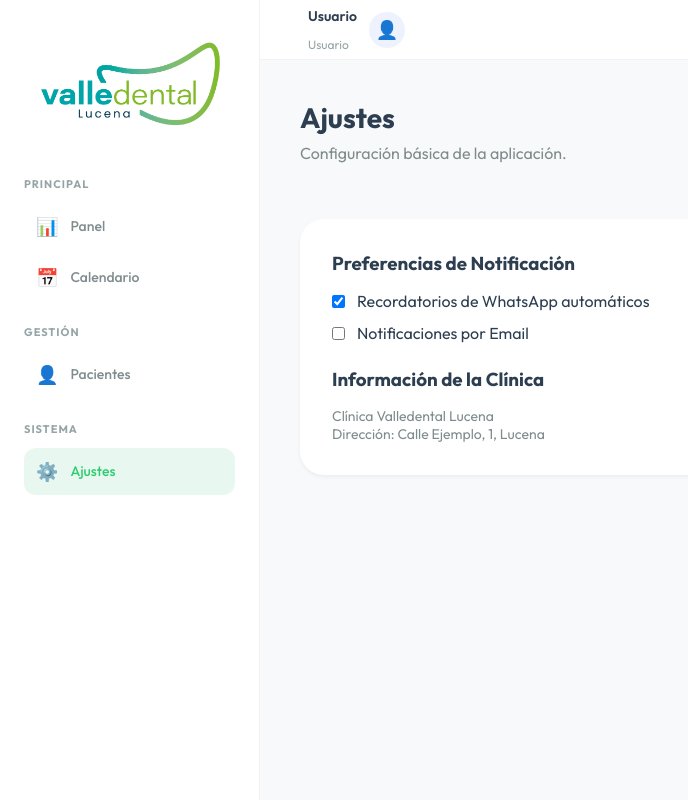
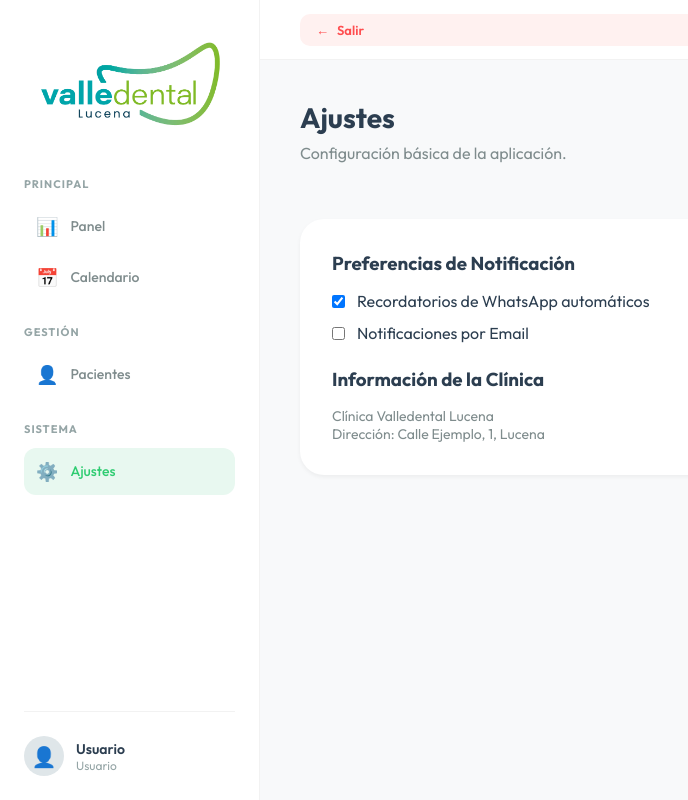
Before and after one commit to VictorGarRos/crm_valledental, a Next.js app: page /ajustes in a window 1280 px wide. Shown: the whole page, without its empty margins (0-688 px from the left). Built offline with nearby package versions, Linux system fonts and the light colour scheme.

Commit message:
style: revert user profile to sidebar, update logout icon, remove emojis

```diff
--- a/src/app/DashboardClient.tsx
+++ b/src/app/DashboardClient.tsx
@@ -58,7 +58,7 @@ export default function DashboardClient({ stats, recentAppointments }: Dashboard
                     <div className={styles.heroCard}>
                         <div className={styles.heroHeader}>
                             <span className={styles.badge}>PRÓXIMA CITA</span>
-                            <span className={styles.videoTag}>📹 {nextAppointment.type}</span>
+                            <span className={styles.videoTag}>{nextAppointment.type}</span>
                         </div>
                         <div className={styles.heroContent}>
                             <div className={styles.doctorInfo}>
--- a/src/components/Header.tsx
+++ b/src/components/Header.tsx
@@ -1,6 +1,6 @@
 "use client";
 
-import React, { useEffect, useState, useRef } from 'react';
+import React from 'react';
 import { useRouter } from 'next/navigation';
 import styles from './Header.module.css';
 
@@ -10,25 +10,6 @@ interface HeaderProps {
 
 const Header = ({ onMenuClick }: HeaderProps) => {
     const router = useRouter();
-    const [userName, setUserName] = useState('Usuario');
-    const [isDropdownOpen, setIsDropdownOpen] = useState(false);
-    const dropdownRef = useRef<HTMLDivElement>(null);
-
-    useEffect(() => {
-        const storedName = localStorage.getItem('username');
-        if (storedName) {
-            setUserName(storedName.charAt(0).toUpperCase() + storedName.slice(1));
-        }
-
-        const handleClickOutside = (event: MouseEvent) => {
-            if (dropdownRef.current && !dropdownRef.current.contains(event.target as Node)) {
-                setIsDropdownOpen(false);
-            }
-        };
-
-        document.addEventListener('mousedown', handleClickOutside);
-        return () => document.removeEventListener('mousedown', handleClickOutside);
-    }, []);
 
     const handleLogout = () => {
         localStorage.removeItem('username');
@@ -40,27 +21,10 @@ const Header = ({ onMenuClick }: HeaderProps) => {
             <button className={styles.menuBtn} onClick={onMenuClick}>
                 ☰
             </button>
-            <div className={styles.userContainer} ref={dropdownRef}>
-                <button
-                    className={styles.userProfileBtn}
-                    onClick={() => setIsDropdownOpen(!isDropdownOpen)}
-                >
-                    <div className={styles.userInfo}>
-                        <p className={styles.userName}>{userName}</p>
-                        <p className={styles.userRole}>Usuario</p>
-                    </div>
-                    <div className={styles.avatar}>👤</div>
-                </button>
-
-                {isDropdownOpen && (
-                    <div className={styles.dropdown}>
-                        <button className={styles.logoutBtn} onClick={handleLogout}>
-                            <span className={styles.icon}>🚪</span>
-                            Salir
-                        </button>
-                    </div>
-                )}
-            </div>
+            <button className={styles.logoutBtn} onClick={handleLogout}>
+                <span className={styles.icon}>←</span>
+                Salir
+            </button>
         </header>
     );
 };
--- a/src/components/Sidebar.tsx
+++ b/src/components/Sidebar.tsx
@@ -1,6 +1,6 @@
 "use client";
 
-import React from 'react';
+import React, { useEffect, useState } from 'react';
 import Link from 'next/link';
 import { usePathname } from 'next/navigation';
 import Image from 'next/image';
@@ -8,6 +8,14 @@ import styles from './Sidebar.module.css';
 
 const Sidebar = () => {
   const pathname = usePathname();
+  const [userName, setUserName] = useState('Usuario');
+
+  useEffect(() => {
+    const storedName = localStorage.getItem('username');
+    if (storedName) {
+      setUserName(storedName.charAt(0).toUpperCase() + storedName.slice(1));
+    }
+  }, []);
 
   const menuItems = [
     { name: 'Panel', icon: '📊', path: '/' },
@@ -82,6 +90,13 @@ const Sidebar = () => {
         </div>
       </nav>
 
+      <div className={styles.userProfile}>
+        <div className={styles.avatar}>👤</div>
+        <div className={styles.userInfo}>
+          <p className={styles.userName}>{userName}</p>
+          <p className={styles.userRole}>Usuario</p>
+        </div>
+      </div>
     </aside>
   );
 };
```
